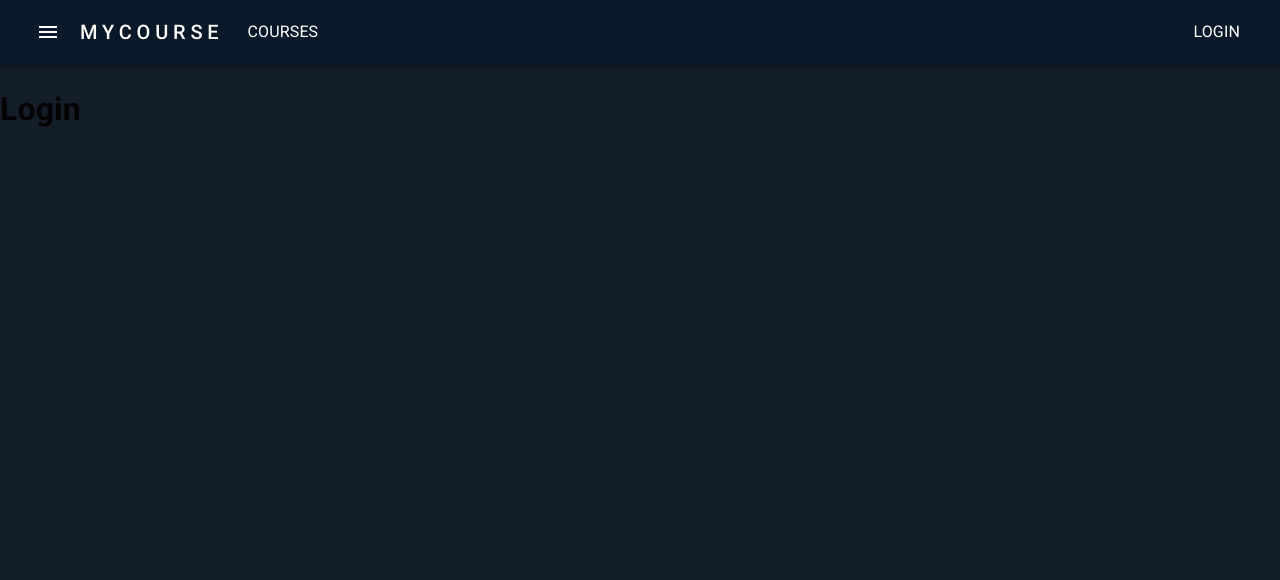
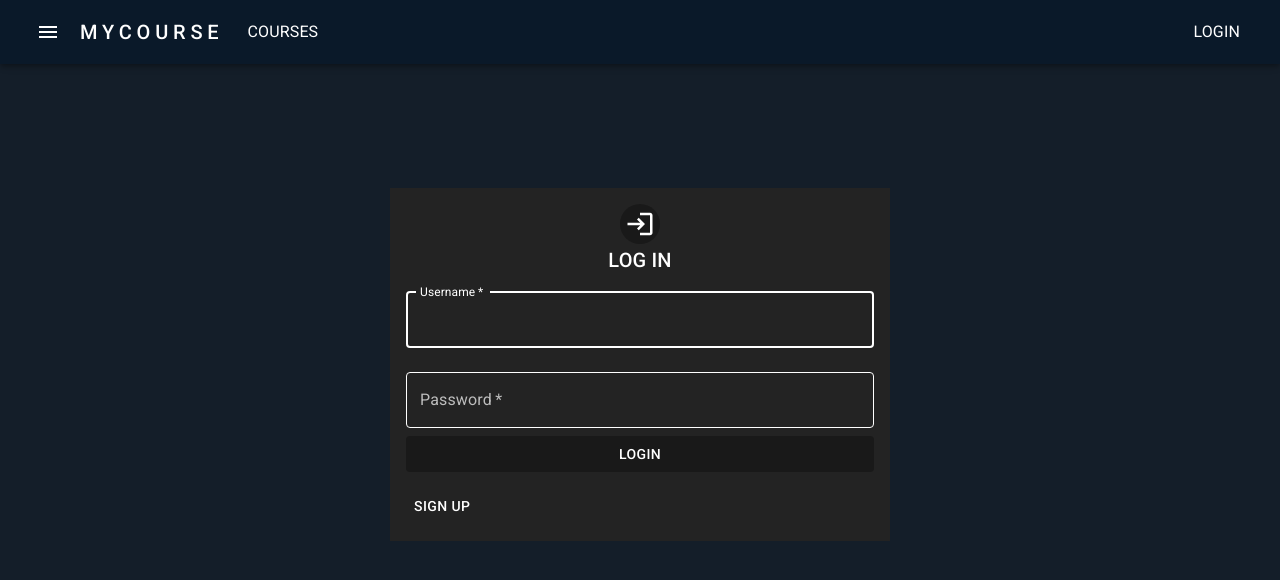
Before and after one commit to lauk20/mycourse, a React (Create React App) app: page /login in a window 1280 px wide. Shown: the top 580 px of the page. Built offline with nearby package versions, Linux system fonts and the light colour scheme.

Commit message:
Add Login design

```diff
--- a/src/pages/Login.js
+++ b/src/pages/Login.js
@@ -1,8 +1,54 @@
+import {
+  Box,
+  Grid,
+  Avatar,
+  Typography,
+  TextField,
+  Button
+} from "@mui/material"
+import LoginIcon from '@mui/icons-material/Login';
+import { styled } from "@mui/material/styles"
+import { Link } from "react"
+
+const WhiteBorderTextField = styled(TextField)`
+  & label.Mui-focused {
+    color: white;
+  }
+  & .MuiOutlinedInput-root {
+    &.Mui-focused fieldset {
+      border-color: white;
+    }
+    &:hover fieldset {
+      border-color: white;
+    }
+  }
+  & .MuiOutlinedInput-notchedOutline {
+    border-color: white;
+  }
+`;
+
 const Login = () => {
+  const submit = (event) => {
+    event.preventDefault();
+  }
+
   return (
-    <div>
-      <h1>Login</h1>
-    </div>
+    <Box display="flex" justifyContent="center" alignItems="center" sx={{height: "75vh"}}>
+      <Grid container sx={{backgroundColor: "rgb(35, 35, 35)", display: "flex", flexDirection: "column", alignItems: "center", width: "60%", maxWidth: 500, p: 2}}>
+        <Grid item sx={{display: "flex", justifyContent:"center", flexDirection: "column", alignItems: "center"}}>
+          <Avatar sx={{color: "white", width: "50", height: "50", bgcolor: "rgb(25, 25, 25)"}}>
+            <LoginIcon variant="large" sx={{fontSize: 30}}/>
+          </Avatar>
+          <Typography color="white" variant="h6">LOG IN</Typography>
+        </Grid>
+        <Box component="form" noValidate onSubmit={submit}>
+          <WhiteBorderTextField fullWidth required margin="normal" name="username" label="Username" id="username" sx={{input: {color: "white"}}} autoFocus/>
+          <WhiteBorderTextField fullWidth required margin="normal" name="password" label="Password" id="password" type="password" sx={{input: {color: "white"}}}/>
+          <Button type="submit" fullWidth sx={{color: "white", backgroundColor: "rgb(25, 25, 25)", "&:hover": {bgcolor: "rgb(25, 25, 25)"}}}>Login</Button>
+          <Button component={ Link } sx={{mt: 2, color: "white"}}>Sign Up</Button>
+        </Box>
+      </Grid>
+    </Box>
   )
 }
 
```
